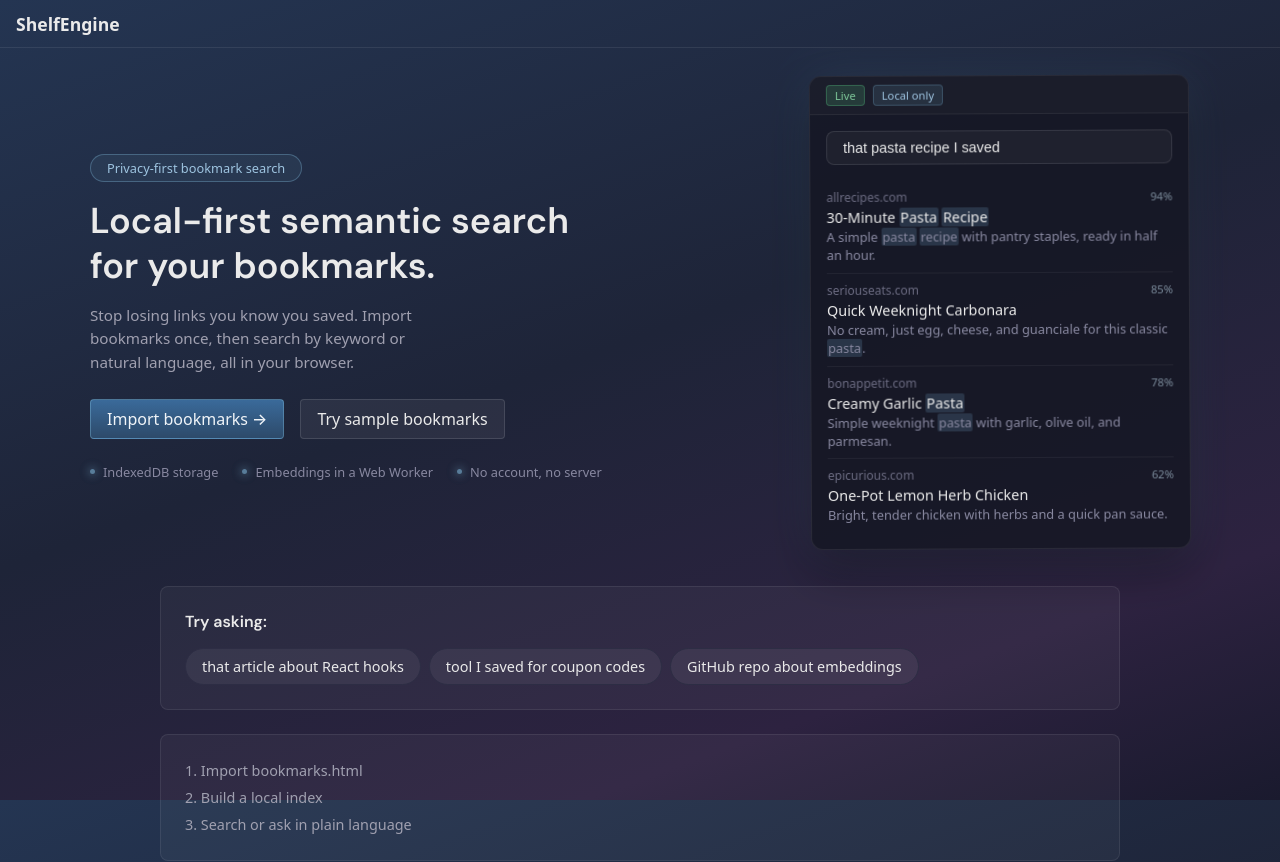
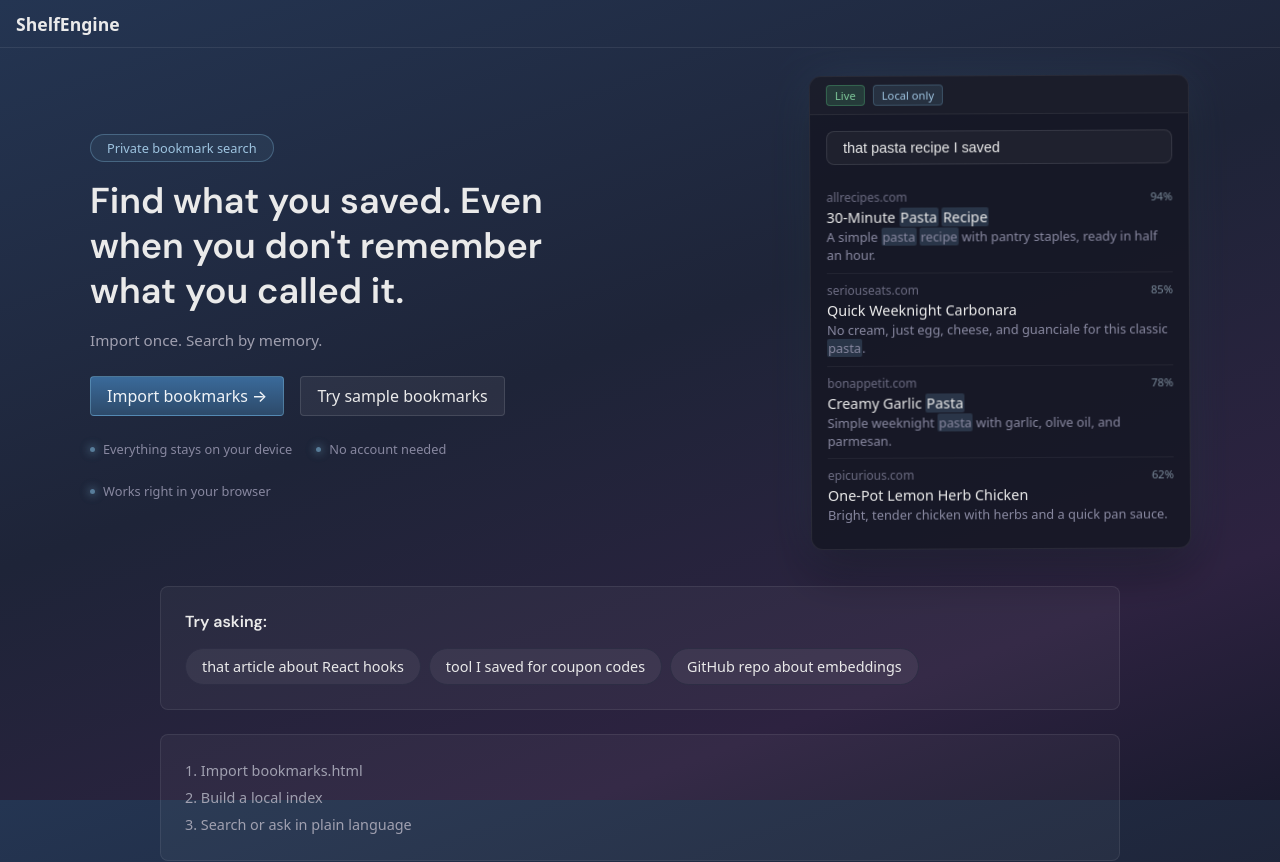
Before and after one commit to ChimdumebiNebolisa/ShelfEngine, a React (Vite) app: page / in a window 1280 px wide. Shown: the top 862 px of the page. Built offline with nearby package versions, Linux system fonts and the light colour scheme.

Commit message:
docs: refresh user-facing hero and README messaging
Update landing and README copy with clearer, non-technical positioning while keeping technical implementation details in the README introduction.

```diff
--- a/src/pages/LandingPage.tsx
+++ b/src/pages/LandingPage.tsx
@@ -19,9 +19,9 @@ export default function LandingPage() {
       <section className="landing-hero" aria-label="Hero">
         <div className="landing-hero-inner">
           <div className="landing-hero-content">
-            <span className="landing-hero-badge">Privacy-first bookmark search</span>
-            <h1 className="landing-hero-headline">Local-first semantic search for your bookmarks.</h1>
-            <p className="landing-hero-subheadline">Stop losing links you know you saved. Import bookmarks once, then search by keyword or natural language, all in your browser.</p>
+            <span className="landing-hero-badge">Private bookmark search</span>
+            <h1 className="landing-hero-headline">Find what you saved. Even when you don't remember what you called it.</h1>
+            <p className="landing-hero-subheadline">Import once. Search by memory.</p>
             <div className="landing-hero-cta">
               <Link to="/import" className="btn hero2-btn-primary">
                 Import bookmarks →
@@ -31,9 +31,9 @@ export default function LandingPage() {
               </Link>
             </div>
             <div className="landing-hero-trust">
-              <span className="landing-hero-trust-item">IndexedDB storage</span>
-              <span className="landing-hero-trust-item">Embeddings in a Web Worker</span>
-              <span className="landing-hero-trust-item">No account, no server</span>
+              <span className="landing-hero-trust-item">Everything stays on your device</span>
+              <span className="landing-hero-trust-item">No account needed</span>
+              <span className="landing-hero-trust-item">Works right in your browser</span>
             </div>
           </div>
           <div className="landing-hero-preview">
```
Also changed, not shown: 1 other file (tests, documents, lock files or other folders).
